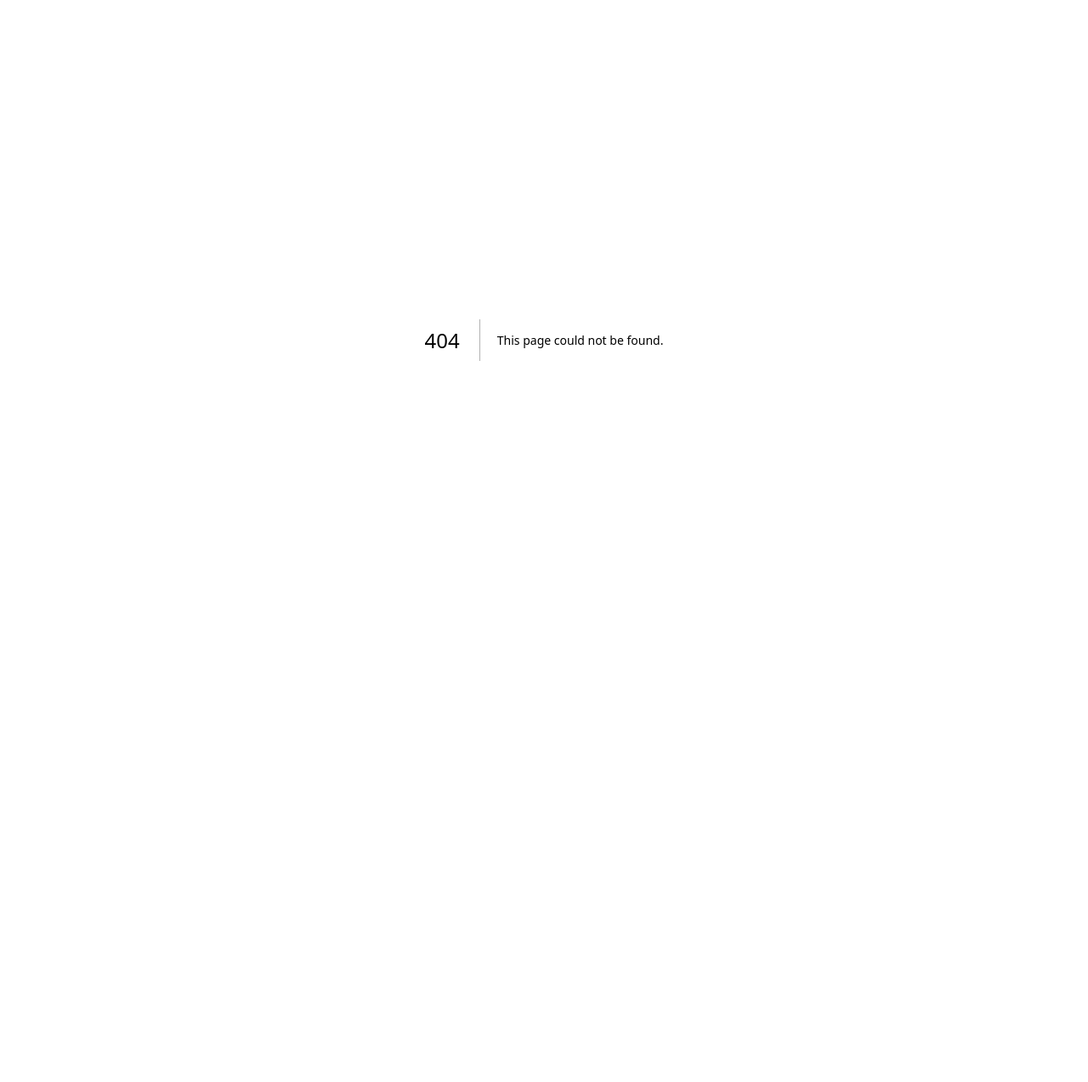
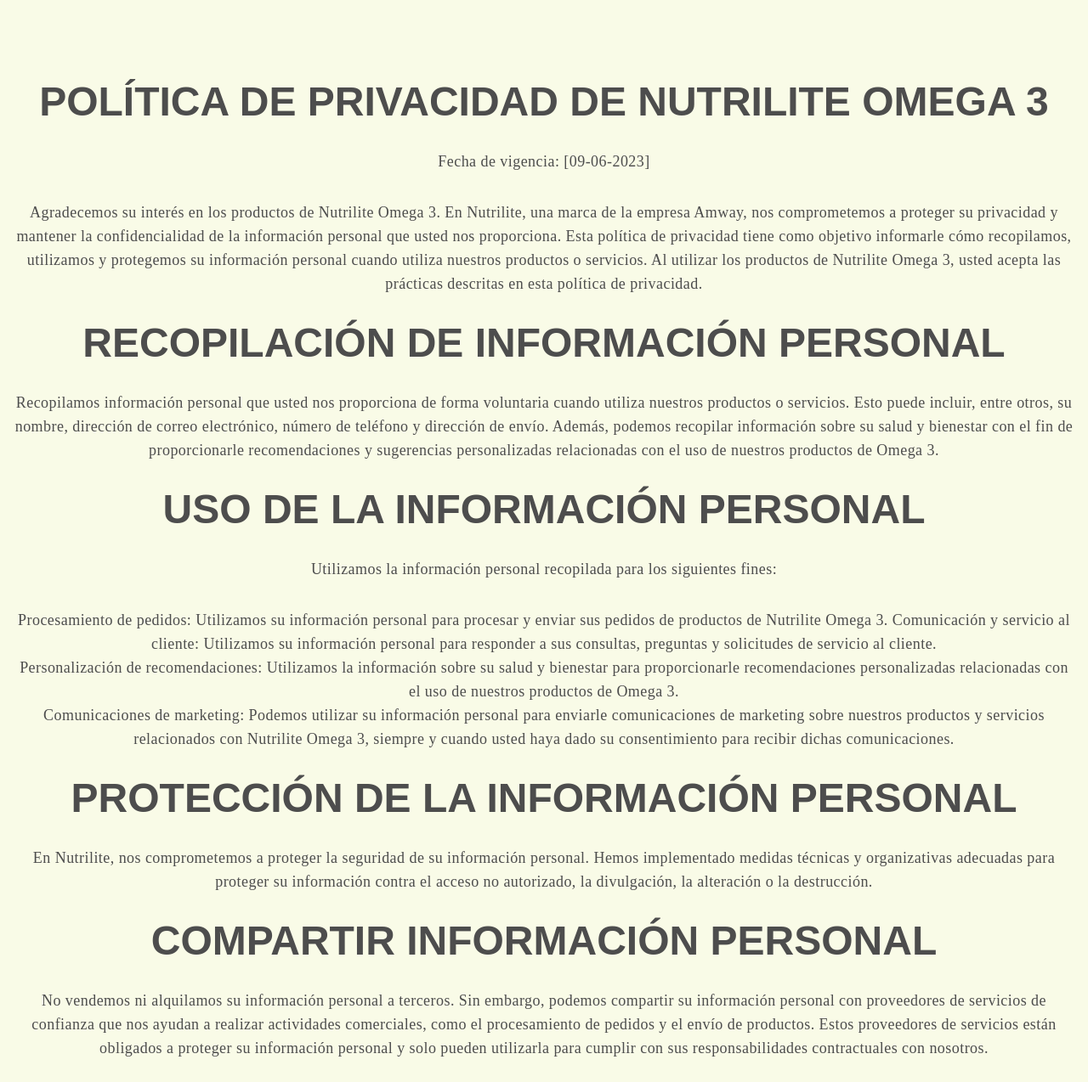
Before and after one commit to Daniel-Fonseca-da-Silva/Omega-landing-page, a Next.js app: page /terms in a window 1280 px wide. Before the commit this address had no page. Shown: the top 1274 px of the page at 85% size. Before the commit the page ends 800 px from the top, so only its background shows below. Built offline with nearby package versions, Linux system fonts and the light colour scheme; a web font is replaced by a local one.

Commit message:
feat: Implemented Terms of user page

```diff
--- /dev/null
+++ b/pages/terms.tsx
@@ -0,0 +1,126 @@
+import React from "react";
+
+const Terms = () => {
+  return (
+    <section className="w-full mx-auto mdl:py-24 flex flex-col items-center gap-4 lgl:gap-8 mdl:px-10 xl:px-4 text-2xl bg-bodyColor">
+      <h1 className="font-titleFont xs:text-lg xs:text-center sm:text-lg xs:pt-10 md:pt-0 md:text-lg lg:text-5xl font-semibold uppercase text-textDark text-center">
+        Política de Privacidad de Nutrilite Omega 3
+      </h1>
+      <p className="xs:text-xs sm:text-sm xs:text-center md:text-base lg:text-lg font-bodyFont tracking-wide leading-normal text-textDark">
+        Fecha de vigencia: [09-06-2023]
+      </p>
+      <p className="xs:text-xs sm:text-sm xs:text-center md:text-base lg:text-lg font-bodyFont tracking-wide leading-normal text-textDark">
+        Agradecemos su interés en los productos de Nutrilite Omega 3. En
+        Nutrilite, una marca de la empresa Amway, nos comprometemos a proteger
+        su privacidad y mantener la confidencialidad de la información personal
+        que usted nos proporciona. Esta política de privacidad tiene como
+        objetivo informarle cómo recopilamos, utilizamos y protegemos su
+        información personal cuando utiliza nuestros productos o servicios. Al
+        utilizar los productos de Nutrilite Omega 3, usted acepta las prácticas
+        descritas en esta política de privacidad.
+      </p>{" "}
+      <h2 className="font-titleFont xs:text-base xs:text-center sm:text-base xs:pt-10 md:pt-0 md:text-lg lg:text-5xl font-semibold uppercase text-textDark text-center">
+        Recopilación de información personal
+      </h2>
+      <p className="xs:text-xs sm:text-sm xs:text-center md:text-base lg:text-lg font-bodyFont tracking-wide leading-normal text-textDark">
+        Recopilamos información personal que usted nos proporciona de forma
+        voluntaria cuando utiliza nuestros productos o servicios. Esto puede
+        incluir, entre otros, su nombre, dirección de correo electrónico, número
+        de teléfono y dirección de envío. Además, podemos recopilar información
+        sobre su salud y bienestar con el fin de proporcionarle recomendaciones
+        y sugerencias personalizadas relacionadas con el uso de nuestros
+        productos de Omega 3.
+      </p>{" "}
+      <h3 className="font-titleFont xs:text-base xs:text-center sm:text-base xs:pt-10 md:pt-0 md:text-lg lg:text-5xl font-semibold uppercase text-textDark text-center">
+        Uso de la información personal
+      </h3>
+      <p className="xs:text-xs sm:text-sm xs:text-center md:text-base lg:text-lg font-bodyFont tracking-wide leading-normal text-textDark">
+        Utilizamos la información personal recopilada para los siguientes fines:
+      </p>{" "}
+      <ul>
+        <li className="xs:text-xs sm:text-sm xs:text-center md:text-base lg:text-lg font-bodyFont tracking-wide leading-normal text-textDark">
+          Procesamiento de pedidos: Utilizamos su información personal para
+          procesar y enviar sus pedidos de productos de Nutrilite Omega 3.
+          Comunicación y servicio al cliente: Utilizamos su información personal
+          para responder a sus consultas, preguntas y solicitudes de servicio al
+          cliente.
+        </li>
+        <li className="xs:text-xs sm:text-sm xs:text-center md:text-base lg:text-lg font-bodyFont tracking-wide leading-normal text-textDark">
+          Personalización de recomendaciones: Utilizamos la información sobre su
+          salud y bienestar para proporcionarle recomendaciones personalizadas
+          relacionadas con el uso de nuestros productos de Omega 3.
+        </li>
+        <li className="xs:text-xs sm:text-sm xs:text-center md:text-base lg:text-lg font-bodyFont tracking-wide leading-normal text-textDark">
+          Comunicaciones de marketing: Podemos utilizar su información personal
+          para enviarle comunicaciones de marketing sobre nuestros productos y
+          servicios relacionados con Nutrilite Omega 3, siempre y cuando usted
+          haya dado su consentimiento para recibir dichas comunicaciones.
+        </li>
+      </ul>
+      <h3 className="font-titleFont xs:text-base xs:text-center sm:text-base xs:pt-10 md:pt-0 md:text-lg lg:text-5xl font-semibold uppercase text-textDark text-center">
+        Protección de la información personal
+      </h3>
+      <p className="xs:text-xs sm:text-sm xs:text-center md:text-base lg:text-lg font-bodyFont tracking-wide leading-normal text-textDark">
+        En Nutrilite, nos comprometemos a proteger la seguridad de su
+        información personal. Hemos implementado medidas técnicas y
+        organizativas adecuadas para proteger su información contra el acceso no
+        autorizado, la divulgación, la alteración o la destrucción.
+      </p>{" "}
+      <h3 className="font-titleFont xs:text-base xs:text-center sm:text-base xs:pt-10 md:pt-0 md:text-lg lg:text-5xl font-semibold uppercase text-textDark text-center">
+        Compartir información personal
+      </h3>
+      <p className="xs:text-xs sm:text-sm xs:text-center md:text-base lg:text-lg font-bodyFont tracking-wide leading-normal text-textDark">
+        No vendemos ni alquilamos su información personal a terceros. Sin
+        embargo, podemos compartir su información personal con proveedores de
+        servicios de confianza que nos ayudan a realizar actividades
+        comerciales, como el procesamiento de pedidos y el envío de productos.
+        Estos proveedores de servicios están obligados a proteger su información
+        personal y solo pueden utilizarla para cumplir con sus responsabilidades
+        contractuales con nosotros.
+      </p>{" "}
+      <h3 className="font-titleFont xs:text-base xs:text-center sm:text-base xs:pt-10 md:pt-0 md:text-lg lg:text-5xl font-semibold uppercase text-textDark text-center">
+        Además, podemos compartir su información personal en los siguientes
+        casos:
+      </h3>
+      <p className="xs:text-xs sm:text-sm xs:text-center md:text-base lg:text-lg font-bodyFont tracking-wide leading-normal text-textDark">
+        {" "}
+        Cumplimiento legal: Podemos divulgar su información personal cuando sea
+        necesario para cumplir con la ley aplicable, los procesos legales o las
+        solicitudes gubernamentales.
+      </p>{" "}
+      <p className="xs:text-xs sm:text-sm xs:text-center md:text-base lg:text-lg font-bodyFont tracking-wide leading-normal text-textDark">
+        Protección de nuestros derechos: Podemos divulgar su información
+        personal cuando sea necesario para proteger nuestros derechos legales,
+        investigar fraudes, hacer cumplir los términos y condiciones aplicables
+        o responder a una emergencia que ponga en peligro la seguridad de
+        cualquier persona.
+      </p>
+      <h3 className="font-titleFont xs:text-base xs:text-center sm:text-base xs:pt-10 md:pt-0 md:text-lg lg:text-5xl font-semibold uppercase text-textDark text-center">
+        Cambios a la política de privacidad
+      </h3>
+      <p className="xs:text-xs sm:text-sm xs:text-center md:text-base lg:text-lg font-bodyFont tracking-wide leading-normal text-textDark">
+        Nos reservamos el derecho de actualizar o modificar esta política de
+        privacidad en cualquier momento y sin previo aviso. Le recomendamos que
+        revise periódicamente esta política de privacidad para estar informado
+        sobre cómo protegemos su información personal.
+      </p>{" "}
+      <h3 className="font-titleFont xs:text-base xs:text-center sm:text-base xs:pt-10 md:pt-0 md:text-lg lg:text-5xl font-semibold uppercase text-textDark text-center">
+        Contacto
+      </h3>
+      <p className="xs:text-xs sm:text-sm xs:text-center md:text-base lg:text-lg font-bodyFont tracking-wide leading-normal text-textDark">
+        Si tiene alguna pregunta, inquietud o solicitud relacionada con esta
+        política de privacidad o el uso de su información personal, no dude en
+        ponerse en contacto con nosotros a través de los canales de contacto
+        proporcionados en nuestro sitio web.
+      </p>{" "}
+      <p className="xs:text-xs sm:text-sm xs:text-center md:text-base lg:text-lg font-bodyFont tracking-wide leading-normal text-textDark">
+        Al utilizar los productos de Nutrilite Omega 3, usted reconoce que ha
+        leído, comprendido y aceptado esta política de privacidad. Agradecemos
+        su confianza en Nutrilite y nos comprometemos a proteger su privacidad y
+        garantizar el uso seguro de su información personal.
+      </p>
+    </section>
+  );
+};
+
+export default Terms;
```
